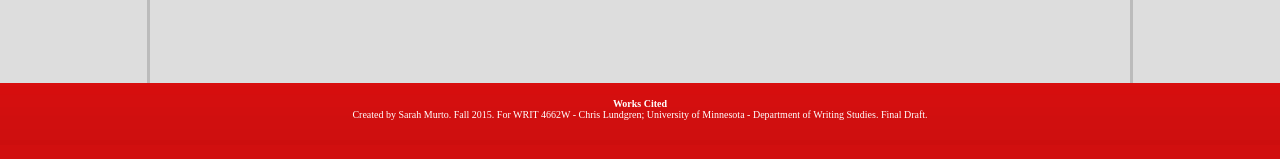
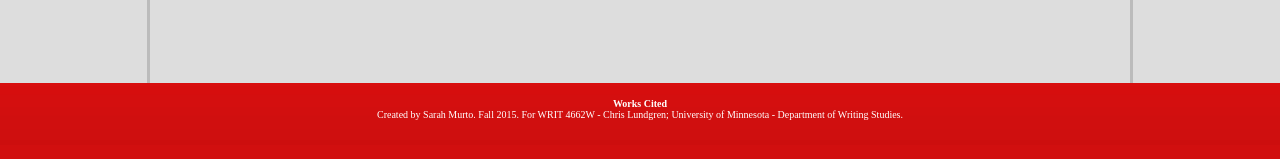
Before and after one commit to murtosl/HistoryOfFlash_4662W, a Jekyll site: the page built from index.html, in a window 1280 px wide. Shown: the part 587-746 px from the top of the page. Built offline with Jekyll 4.4.1, drawn with Linux system fonts in a browser that asks for light colours; nearby versions of some CDN libraries.

Commit message:
This aint no draft no more.

```diff
--- a/_includes/footer.html
+++ b/_includes/footer.html
@@ -2,5 +2,5 @@
 <footer>
 		<p><a href="{{ site.baseurl }}{% post_url 2015-10-12-Citations %}">Works Cited</a>
 		<br/>Created by Sarah Murto. Fall 2015. For WRIT 4662W - Chris Lundgren;
-		University of Minnesota - Department of Writing Studies. Final Draft.</p>
+		University of Minnesota - Department of Writing Studies.</p>
 </footer>
--- a/_posts/2015-10-12-HTML5.html
+++ b/_posts/2015-10-12-HTML5.html
@@ -21,7 +21,7 @@ navIndex: 6
 
 <h2>A Return to Animation</h2>
 
-<p>In the wake of these changes, Adobe has returned to <a href="https://www.adobe.com/products/flash.html">marketing Flash as an animation tool</a>. In December 2015, Adobe officially changed Flash's name to Adobe Animate for future releases. This is an extremely recent change made the week of this papers deadline, and there may be further updates that this paper did not keep track of.
+<p>In the wake of these changes, Adobe has returned to <a href="https://www.adobe.com/products/flash.html">marketing Flash as an animation tool</a>. In December 2015, Adobe officially changed Flash's name to Adobe Animate for future releases. This is an extremely recent change made the week of this paper's deadline, and there may be further updates that this paper did not keep track of.
 Adobe announced this change in the following statement:</p>
 
 <p class="blockquote">Because of the emergence of HTML5 and demand for animations that leverage web standards, we completely rewrote the tool over the past few years to incorporate native HTML5 Canvas and WebGL support. To more accurately represent its position as the premier animation tool for the web and beyond, Flash Professional will be renamed Adobe Animate CC, starting with the next release in early 2016.</p>
```
Also changed, not shown: 10 other files.
